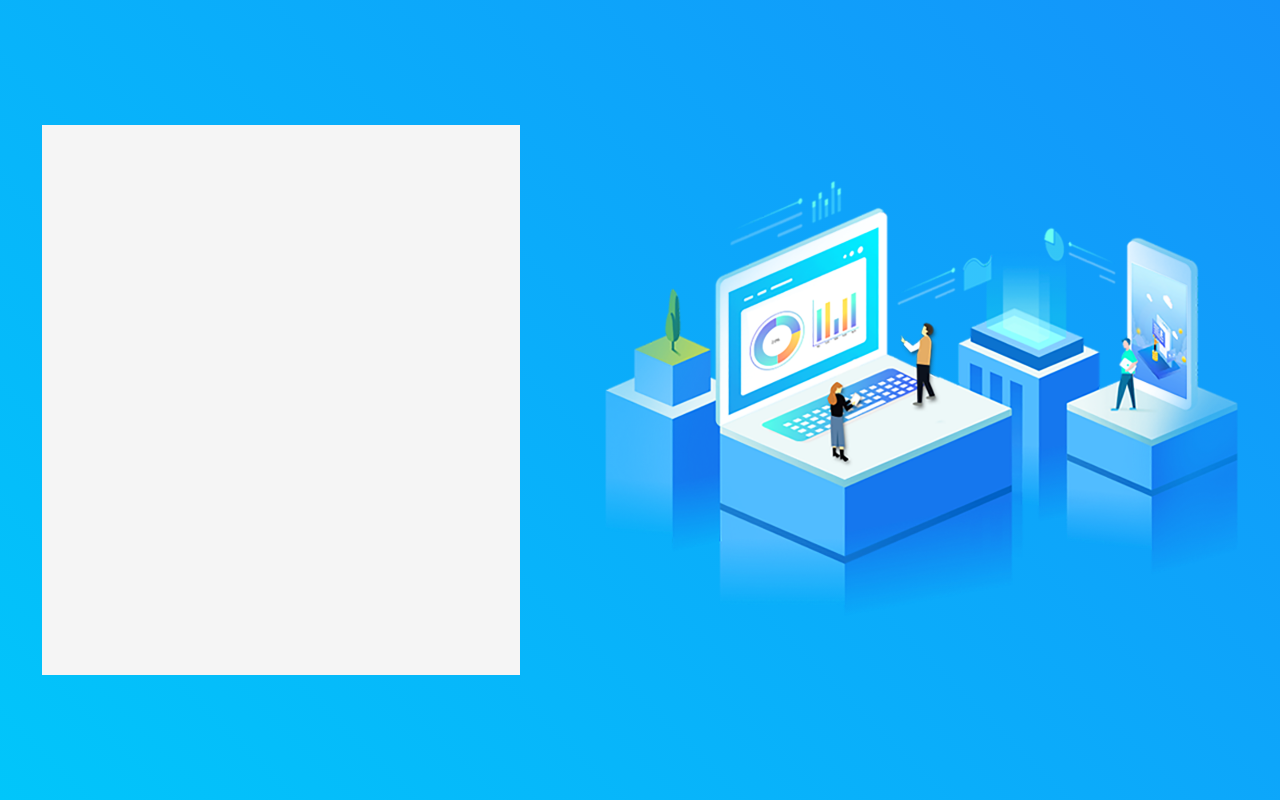
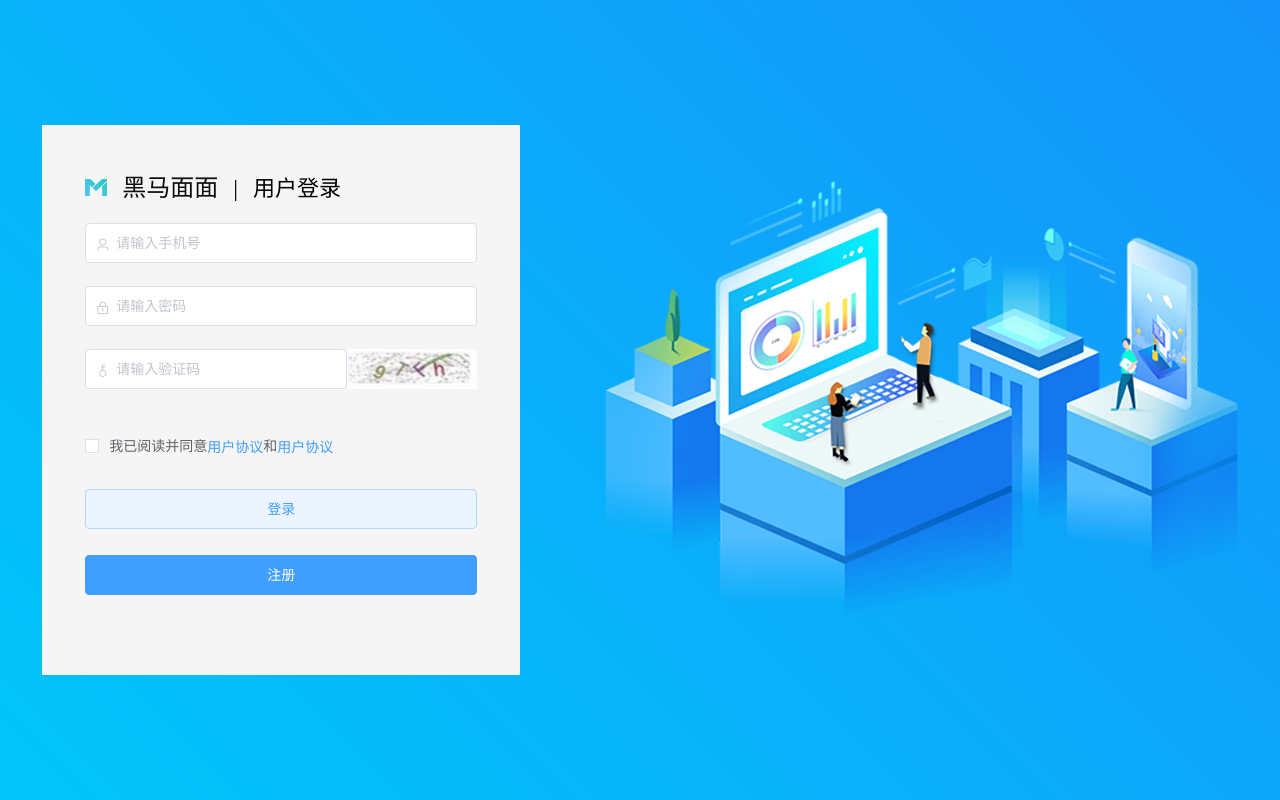
Before and after one commit to ake2020/vuePChmmian, a Vue app: page / in a window 1280 px wide. Built offline with nearby package versions, Linux system fonts and the light colour scheme.

Commit message:
登录模块处理

```diff
--- a/src/view/login/login.vue
+++ b/src/view/login/login.vue
@@ -1,15 +1,90 @@
 <template>
   <div class="login">
-    <div class="left"></div>
+    <div class="left">
+      <div class="title">
+        <img src="@/assets/img/login_logo.png" alt />
+        <span class="titleName">黑马面面</span>
+        <span class="titleLine">|</span>
+        <span class="titleName2">用户登录</span>
+        <!-- <el-input class="text" placeholder="请输入用户名" prefix-icon="el-icon-user" v-model="input" :disabled="false"></el-input>
+        <el-input class="passw" placeholder="请输入密码" prefix-icon="el-icon-lock" v-model="password" :show-password="true"></el-input> -->
+        <!-- 验证框 -->
+        <div class="verify">
+          <!-- 表单 -->
+          <el-form :model="form" :rules="rules" ref="form">
+            <el-form-item prop="phone">
+              <el-input v-model="form.phone" prefix-icon="el-icon-user" placeholder="请输入手机号"></el-input>
+            </el-form-item>
+            <el-form-item prop="password">
+              <el-input v-model="form.password" prefix-icon="el-icon-lock" placeholder="请输入密码" :show-password="true"></el-input>
+            </el-form-item>
+            <!-- 验证码区 -->
+            <el-form-item  prop="code">
+              <el-row>
+                <el-col :span="16">
+                  <el-input v-model="form.code" prefix-icon="el-icon-key" placeholder="请输入验证码"></el-input>
+                </el-col>
+                <el-col :span="8">
+                  <img src="@/assets/img/key.jpg" alt="" class="key">
+                </el-col>
+              </el-row>
+            </el-form-item>
+            <!-- 默认条款 复选框使用 -->
+            <el-form-item>
+              <el-checkbox v-model="form.isCheck">我已阅读并同意<el-link type="primary">用户协议</el-link>和<el-link type="primary">用户协议</el-link></el-checkbox>
+            </el-form-item>
+            <!-- 按钮 -->
+            <el-form-item>
+              <el-button class="btn" type="primary" :plain="true" @click="loginClick">登录</el-button>
+              <br>
+              <el-button class="btn" type="primary">注册</el-button>
+            </el-form-item>
+          </el-form>
+        </div>
+      </div>
+    </div>
     <div class="right">
-      <img src="@/assets/img/login_banner_ele.png" alt="">
+      <img src="@/assets/img/login_banner_ele.png" alt />
     </div>
   </div>
 </template>
 
 <script>
 export default {
-  name: "login"
+  name: "login",
+  data() {
+    return {
+      form:{
+          phone:'',
+          password:'',
+          code:'',
+          isCheck:''
+      },
+      rules:{
+          phone: [
+            { required: true, message: '请输入手机号', trigger: 'blur' },
+            { min: 11, max: 11, message: '请输入正确的手机号', trigger: 'blur' }
+          ],
+          password:[
+            { required: true, message: '请输入密码', trigger: 'blur' },
+            { min: 6, max: 12, message: '请输入6到12位密码', trigger: 'blur' }
+          ],
+          code:[
+            { required: true, message: '请输入验证码', trigger: 'blur' },
+            { min: 4, max: 4, message: '请输入正确的验证码', trigger: 'blur' }
+          ]
+      }
+    };
+  },
+  methods: {
+    loginClick(){
+      // this.$refs.form.validate 全局表单验证
+      this.$refs.form.validate(result=> {
+          this.$message.success(result + '')
+       }
+      )
+    }
+  },
 };
 </script>
 
@@ -29,6 +104,41 @@ export default {
     width: 478px;
     height: 550px;
     background: rgba(245, 245, 245, 1);
+    padding: 43px;
+      .title{
+        .titleName {
+        width: 94px;
+        height: 22px;
+        font-size: 24px;
+        font-family: SourceHanSansCN;
+        font-weight: 400;
+        color: rgba(12, 12, 12, 1);
+        margin-left: 15px;
+        margin-right: 15px;
+      }
+        .titleLine {
+          color: #000;
+          font-size: 24px;
+        }
+        .titleName2 {
+          font-size: 22px;
+          margin-left: 15px;
+        }
+        .verify{
+          margin-top: 20px;
+          .key{
+            width: 100%;
+            height: 40px;
+          }
+          .btn{
+            width: 100%;
+          }
+          .btn:nth-child(1){
+            margin-bottom: 26px;
+          }
+        }
+      }
   }
+
 }
 </style>
```
Also changed, not shown: src/assets/img/key.jpg (added), src/assets/img/login_logo.png (added).
